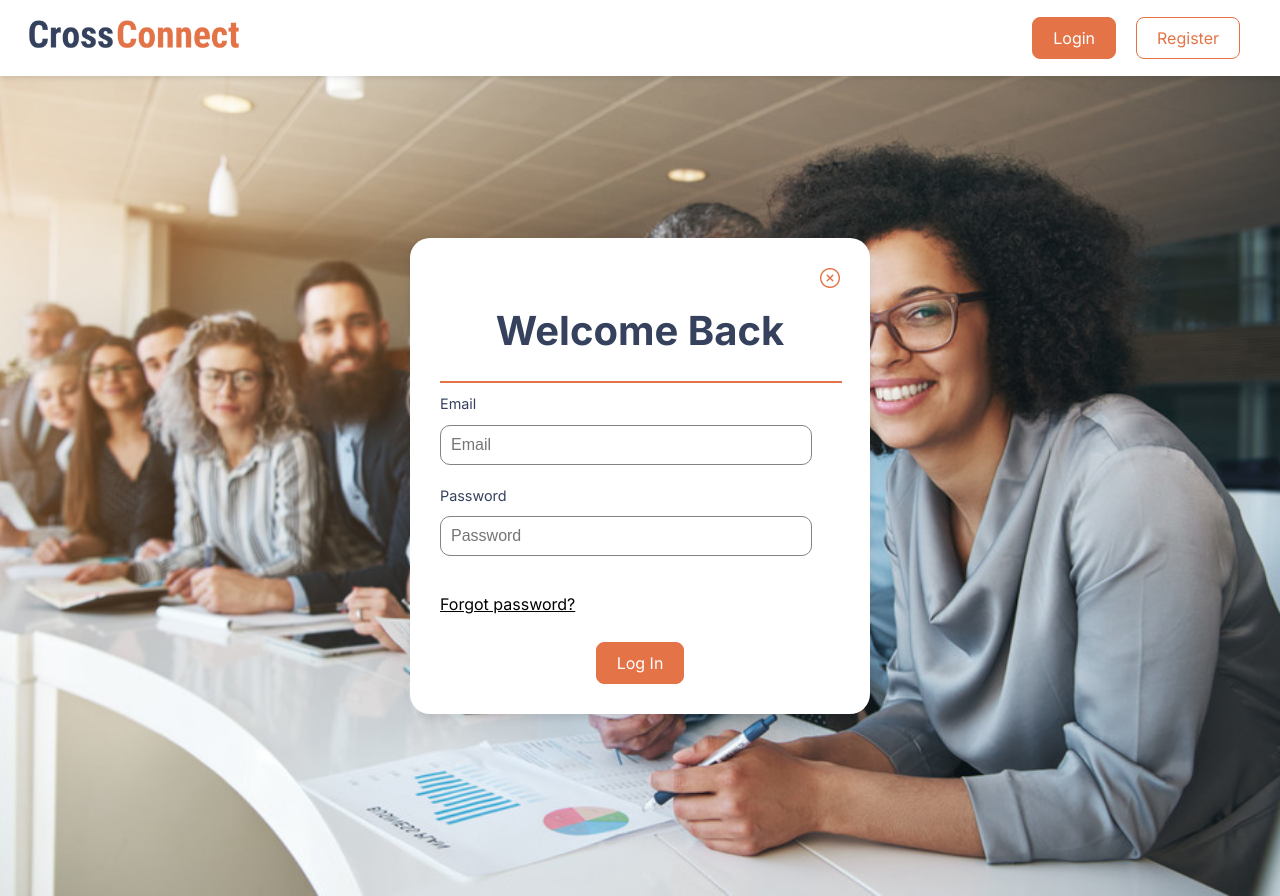
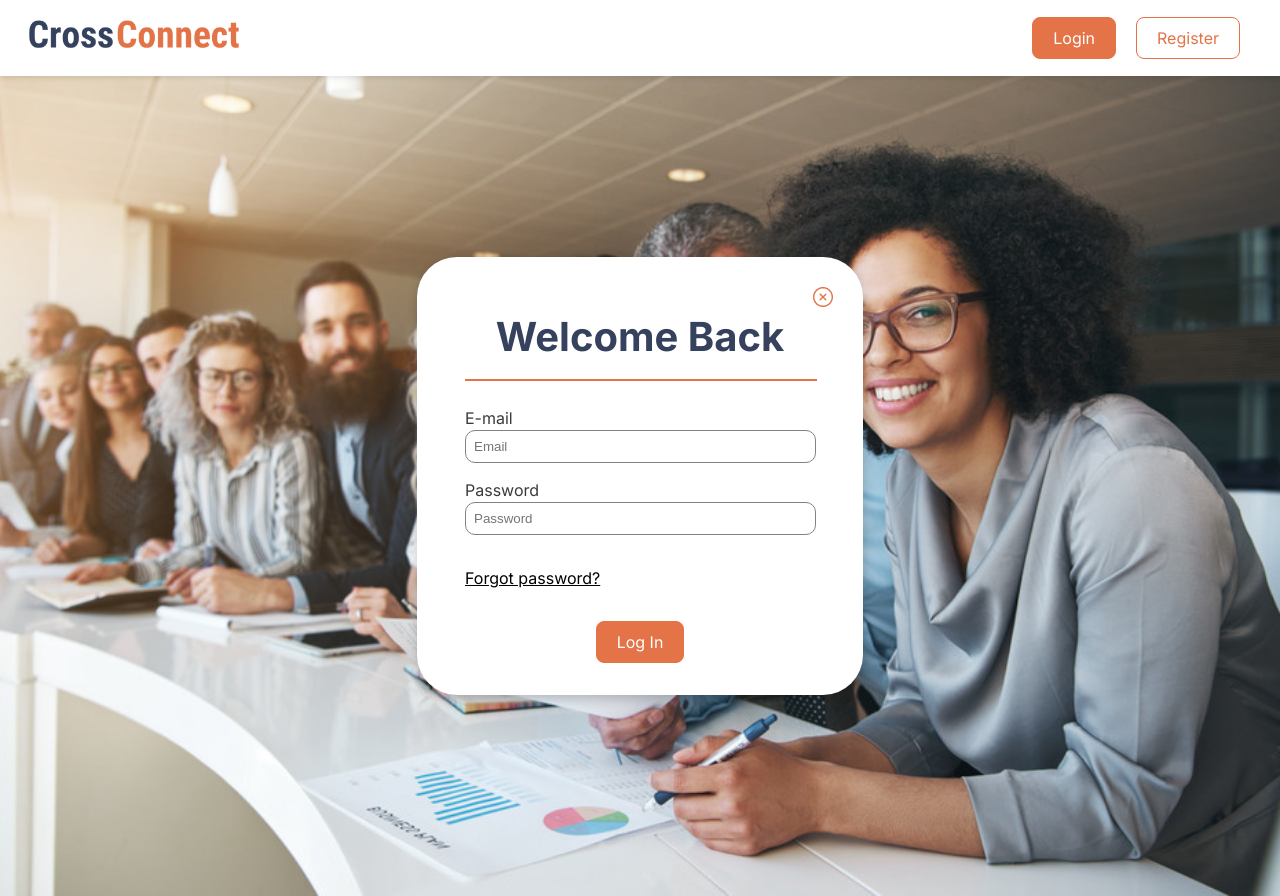
Before and after one commit to ToryHricisakova/Technical_Interaction_Design_Group8, a React (Vite) app: page /login in a window 1280 px wide. Built offline with nearby package versions, Linux system fonts and the light colour scheme.

Commit message:
Update style on log in page + minor edits on buttons

```diff
--- a/src/App.css
+++ b/src/App.css
@@ -4,3 +4,14 @@
   max-width: 1280px;
   text-align: center;
 }
+
+/* <uniquifier>: Use a unique and descriptive class name
+weight>: Use a value from 300 to 800 */
+
+.open-sans-OpenSans {
+  font-family: "Open Sans", sans-serif;
+  font-optical-sizing: auto;
+  font-weight: 300;
+  font-style: normal;
+  font-variation-settings: "wdth" 100;
+}
--- a/src/Button.css
+++ b/src/Button.css
@@ -4,6 +4,7 @@
   padding: 10px 20px;
   border-color: rgba(228, 115, 71, 1);
   cursor: pointer;
+  border-radius: 8px;
 }
 
 .primary-button:hover {
@@ -18,6 +19,7 @@
   padding: 10px 20px;
   border-color: rgba(228, 115, 71, 1);
   cursor: pointer;
+  border-radius: 8px;
 }
 
 .secondary-button:hover {
--- a/src/Components/LogInForm.jsx
+++ b/src/Components/LogInForm.jsx
@@ -1,14 +1,22 @@
-import React, { useState } from 'react';
-import PrimaryButton from './PrimaryButton';
-import CloseIcon from './CloseIcon';
-import { Link } from 'react-router-dom';
-import HorizontalLine from './HorizontalLine';
-import { useNavigate } from 'react-router-dom';
+import React, { useState } from "react";
+import PrimaryButton from "./PrimaryButton";
+import CloseIcon from "./CloseIcon";
+import { Link } from "react-router-dom";
+import HorizontalLine from "./HorizontalLine";
+import { useNavigate } from "react-router-dom";
+import {
+  BasicContainer,
+  Title,
+  FormContent,
+  InputContainer,
+  StyledInput,
+  StyledLabel,
+} from "../SharedCSS";
 
 const LogInForm = ({ setIsLoggedIn }) => {
   const navigate = useNavigate();
-  const [username, setUsername] = useState('');
-  const [password, setPassword] = useState('');
+  const [username, setUsername] = useState("");
+  const [password, setPassword] = useState("");
 
   const handleLogin = (e) => {
     e.preventDefault();
@@ -18,111 +26,47 @@ const LogInForm = ({ setIsLoggedIn }) => {
   };
 
   return (
-    <div style={styles.container}>
-      <form onSubmit={handleLogin} style={styles.form}>
+    <BasicContainer>
       <Link to="/">
         <CloseIcon />
       </Link>
-        <h2 style={styles.title}>Welcome Back</h2>
-        {/* <div style={styles.lineSeparator}></div> */}
-        <HorizontalLine width="100%"/>
-        <div style={styles.fieldContainer}>
-          <label htmlFor="email" style={styles.label}>Email</label>
-          <input
-            style={styles.input}
+      <Title>Welcome Back</Title>
+      <HorizontalLine width="100%" />
+
+      <FormContent>
+        <form onSubmit={handleLogin} style={{ width: "100%" }}>
+          <InputContainer>
+            <StyledLabel htmlFor="email">E-mail</StyledLabel>
+            <StyledInput
               type="text"
               placeholder="Email"
               value={username}
               onChange={(e) => setUsername(e.target.value)}
             />
-        </div>
+          </InputContainer>
 
-        <div style={styles.fieldContainer}>
-          <label htmlFor="password" style={styles.label}>Password</label>
-          <input
-            style={styles.input}
+          <InputContainer>
+            <StyledLabel htmlFor="password">Password</StyledLabel>
+            <StyledInput
               type="password"
               placeholder="Password"
               value={password}
               onChange={(e) => setPassword(e.target.value)}
             />
-        </div>
+          </InputContainer>
 
-        <div style={styles.fieldContainer}>
-          <p><u>Forgot password?</u></p>
-        </div>
+          <InputContainer>
+            <p>
+              <u>Forgot password?</u>
+            </p>
+          </InputContainer>
 
           {/* Primary Button */}
           <PrimaryButton type="submit">Log In</PrimaryButton>
         </form>
-    </div>
+      </FormContent>
+    </BasicContainer>
   );
 };
 
-// Styling
-const styles = {
-  container: {
-    display: 'flex',
-    alignItems: 'center',
-    justifyContent: 'center',
-    height: '100vh',
-    width: '100%',
-    position: 'relative',
-  },
-  form: {
-    display: 'flex',
-    flexDirection: 'column',
-    alignItems: 'center',
-    padding: '30px',
-    width: '100%',
-    maxWidth: '400px',
-    borderRadius: '20px',
-    boxShadow: '0 4px 8px rgba(0, 0, 0, 0.1)',
-    backgroundColor: '#FFFFFF',
-    position: 'relative',
-  },
-  title: {
-    fontSize: '2.5em',
-    marginBottom: '10px',
-    color: '#35415D',
-    fontFamily: 'Inter, sans-serif',
-  },
-  lineSeparator: {
-    width: '100%',
-    height: '1px',
-    backgroundColor: '#E47347',
-    marginBottom: '20px',
-    fieldContainer: {
-      width: '100%',
-      display: 'flex',
-      flexDirection: 'column',
-      marginBottom: '15px',
-      alignItems: 'flex-start',
-    },
-  },
-  fieldContainer: {
-    width: '100%',
-    display: 'flex',
-    flexDirection: 'column',
-    marginBottom: '10px',
-    alignItems: 'flex-start',
-  },
-  label: {
-    alignSelf: 'flex-start',
-    fontSize: '0.9em',
-    color: '#35415D',
-    fontFamily: 'Inter, sans-serif',
-  },
-  input: {
-    width: '100%',
-    maxWidth: '350px',
-    padding: '10px',
-    margin: '10px 0',
-    borderRadius: '10px',
-    border: '1px solid #838383',
-    outline: 'none',
-    fontSize: '1em',
-  },
-};
-
 export default LogInForm;
--- a/src/Components/RegistrationForm.jsx
+++ b/src/Components/RegistrationForm.jsx
@@ -11,7 +11,14 @@ import PrimaryButton from "./PrimaryButton";
 import CloseIcon from "./CloseIcon";
 import { Link } from "react-router-dom";
 import { useNavigate } from "react-router-dom";
-import { BasicContainer, Title } from "../SharedCSS";
+import {
+  BasicContainer,
+  Title,
+  FormContent,
+  StyledInput,
+  InputContainer,
+  StyledLabel,
+} from "../SharedCSS";
 import styled from "styled-components";
 
 const RegistrationForm = () => {
@@ -127,19 +134,20 @@ const RegistrationForm = () => {
 
   return (
     <BasicContainer>
-      <Title>Registration</Title>
       <Link to="/">
         <CloseIcon />
       </Link>
+      <Title>Registration</Title>
       <HorizontalLine width="100%" />
 
-      <FormContent onSubmit={handleRegister}>
+      <FormContent>
+        <form onSubmit={handleRegister} style={{ width: "100%" }}>
           {/* Error Message */}
           {errorMsg && <ErrorMessage>{errorMsg}</ErrorMessage>}{" "}
           {/*We need to turn off autocomplete in all fields*/}
           <InputContainer>
             <StyledLabel htmlFor="firstName">
-            First name:
+              First name
               {firstName !== "" ? (
                 <FontAwesomeIcon
                   icon={faCheck}
@@ -163,7 +171,7 @@ const RegistrationForm = () => {
           </InputContainer>
           <InputContainer>
             <StyledLabel htmlFor="lastName">
-            Last name:
+              Last name
               {lastName !== "" ? (
                 <FontAwesomeIcon
                   icon={faCheck}
@@ -187,7 +195,7 @@ const RegistrationForm = () => {
           </InputContainer>
           <InputContainer>
             <StyledLabel htmlFor="email">
-            E-mail:
+              E-mail
               {validEmail ? (
                 <FontAwesomeIcon
                   icon={faCheck}
@@ -211,7 +219,7 @@ const RegistrationForm = () => {
           </InputContainer>
           <InputContainer>
             <StyledLabel htmlFor="password">
-            Password:
+              Password
               {/* <FontAwesomeIcon
                 icon={faInfoCircle}
                 title="Password has to be between 8 and 24 characters and contain at least one lowercase letter, one uppercase letter, a number, and a special character"
@@ -251,7 +259,7 @@ const RegistrationForm = () => {
           </InputContainer>
           <InputContainer>
             <StyledLabel htmlFor="confirmPassword">
-            Confirm password:
+              Confirm password
               {passwordMatch ? (
                 <FontAwesomeIcon
                   icon={faCheck}
@@ -294,6 +302,7 @@ const RegistrationForm = () => {
             </CheckboxLabel>
           </TermsContainer>
           <PrimaryButton type="submit">Register</PrimaryButton>
+        </form>
       </FormContent>
 
       {/* Display users in JSON format on page */}
@@ -306,47 +315,11 @@ const RegistrationForm = () => {
 export default RegistrationForm;
 
 // Styling:
-const StyledLabel = styled.label`
-  display: flex;
-  justify-content: space-between;
-  align-items: center;
-  text-align: left;
-  //margin-bottom: 0px;
-  color: #3a3a3a;
-  //border: 1px solid black;
-`;
-const InputContainer = styled.div`
-  display: flex;
-  flex-direction: column;
-  align-items: flex-start; /* Ensures items are left-aligned */
-  width: 95%;
-  margin: 12px 0;
-`;
-const StyledInput = styled.input`
-  width: 100%;
-  padding: 8px;
-  border-radius: 10px;
-  color: #000000;
-  box-shadow: none;
-  border-style: solid;
-  border-color: #838383;
-  border-width: 1px;
-  background-color: white;
-`;
-const FormContent = styled.form`
-  display: flex;
-  flex-direction: column;
-  align-items: center;
-  width: 90%;
-  //gap: 15px;
-  max-width: 300px;
-`;
 const TermsContainer = styled.div`
   gap: 10px;
   display: flex;
   align-items: center;
-  width: 100%; /* Match the input width */
-  max-width: 250px; /* Keep it aligned with the formcontent */
+  width: 100%; /* Match the form width */
   margin: 12px 0 20px 0;
 `;
 const ErrorMessage = styled.p`
--- a/src/SharedCSS.jsx
+++ b/src/SharedCSS.jsx
@@ -12,11 +12,13 @@ export const Page = styled.div`
   min-height: 100vh;
   overflow-x: hidden;
 `;
+// Container for pages with the background image
 export const PageWithImage = styled(Page)`
   background-image: url(${backgroundImage});
   background-size: cover;
   background-position: center;
 `;
+// Container for our basic white box with rounded edges.
 export const BasicContainer = styled.div`
   padding: 2rem 3rem;
   border-radius: 40px;
@@ -27,9 +29,8 @@ export const BasicContainer = styled.div`
   align-items: center;
   justify-content: center;
   position: relative;
-  //border: 2px solid black;
 `;
-
+// Title on login and registration page.
 export const Title = styled.h1`
   font-size: 2.5em;
   margin-bottom: 10px;
@@ -37,3 +38,35 @@ export const Title = styled.h1`
   font-family: Inter, sans-serif;
   line-height: 1.1;
 `;
+export const FormContent = styled.div`
+  display: flex;
+  flex-direction: column;
+  align-items: center;
+  width: 350px;
+  gap: 15px;
+`;
+export const InputContainer = styled.div`
+  display: flex;
+  flex-direction: column;
+  align-items: flex-start; /* Ensures items are left-aligned */
+  width: 95%;
+  margin: 15px 0;
+`;
+export const StyledLabel = styled.label`
+  display: flex;
+  justify-content: space-between;
+  align-items: center;
+  text-align: left;
+  color: #3a3a3a;
+`;
+export const StyledInput = styled.input`
+  width: 100%;
+  padding: 8px;
+  border-radius: 10px;
+  color: #000000;
+  box-shadow: none;
+  border-style: solid;
+  border-color: #838383;
+  border-width: 1px;
+  background-color: white;
+`;
--- a/src/index.css
+++ b/src/index.css
@@ -37,18 +37,13 @@ body {
 } */
 
 button {
-  border-radius: 8px;
   border: 1px solid transparent;
   padding: 0.6em 1.2em;
   font-size: 1em;
   font-weight: 500;
   font-family: inherit;
   background-color: #1a1a1a;
-  cursor: pointer;
   transition: border-color 0.25s;
-}
-button:hover {
-  border-color: #646cff;
 }
 button:focus,
 button:focus-visible {
```
Also changed, not shown: src/Pages/Onboarding1.jsx (+25 -12 lines). Lines whose indentation alone changed are shown as unchanged.
